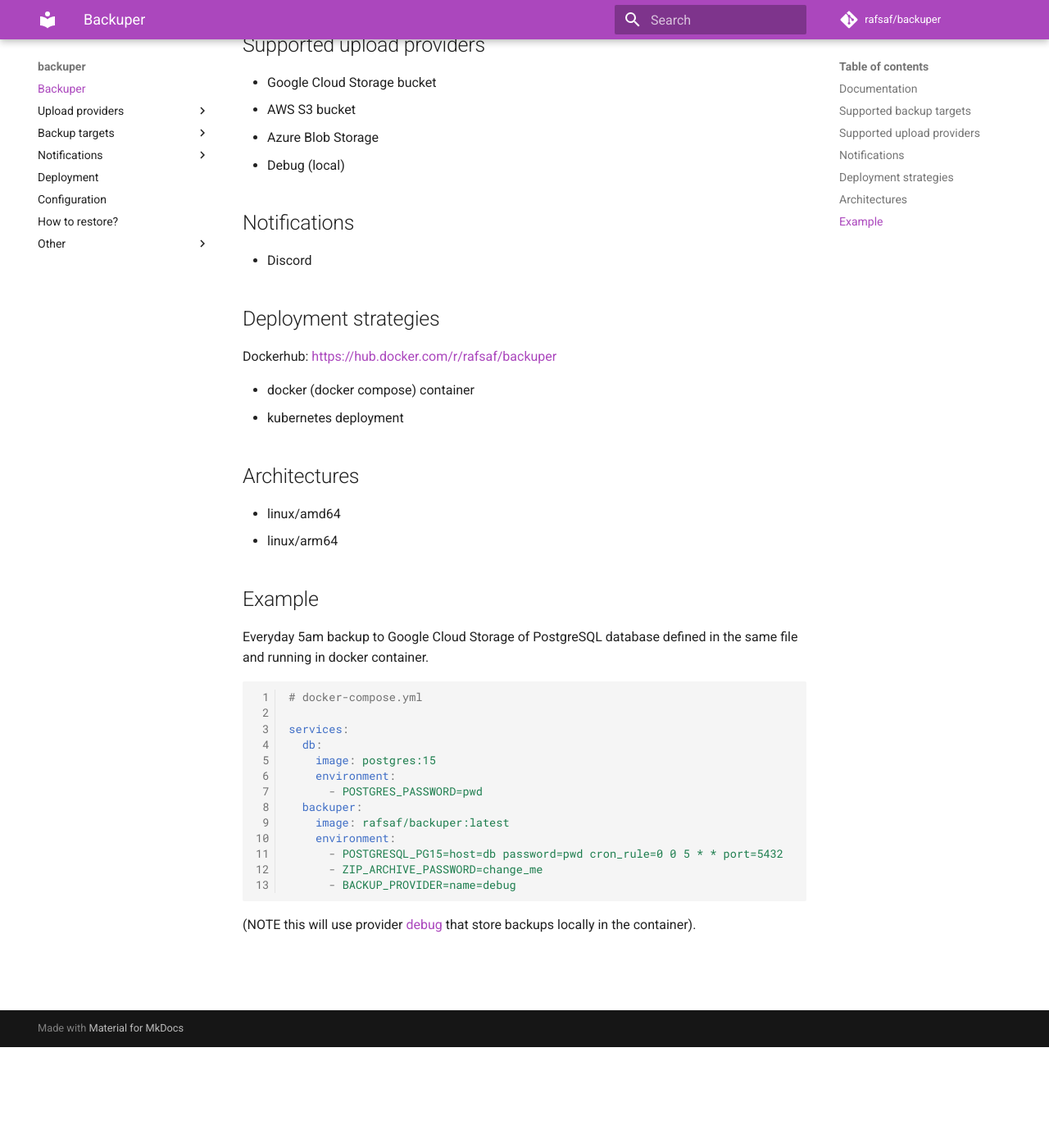
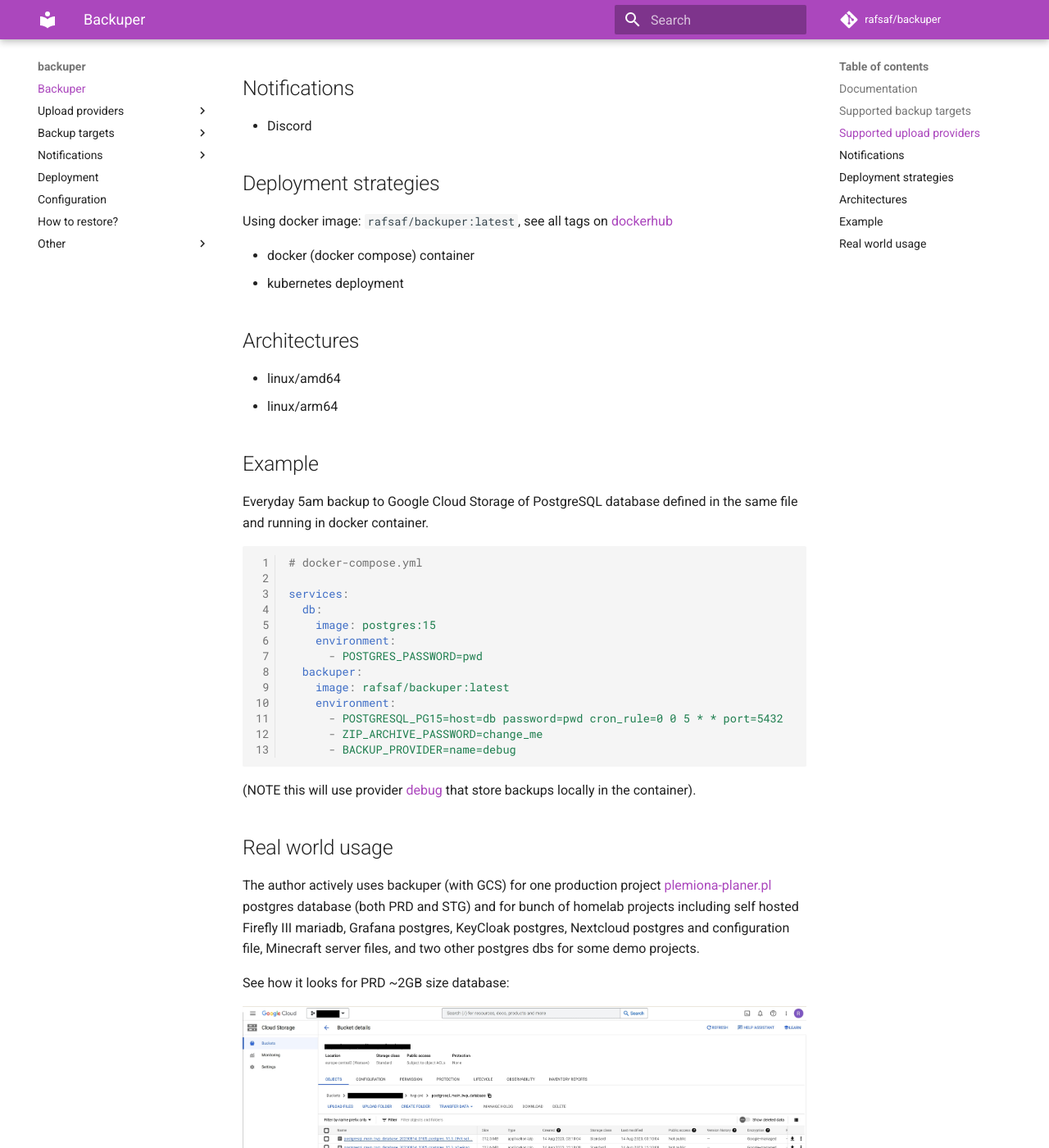
Before and after one commit to rafsaf/ogion, an MkDocs documentation site: the page built from docs/index.md, in a window 1280 px wide and 1400 px high, scrolled down 766 px. Shown: the whole window at 82% size. Built offline with MkDocs 1.6.1 and Material for MkDocs 9.7.7, drawn with Linux system fonts in a browser that asks for light colours; comment, search, counter and statistics services are not loaded; the version menu is left out; before the commit the page ends 2043 px from its top, so only the background shows below that; some of the changed text lies outside the part shown.

Commit message:
Update readme and docs index before release 4.0

```diff
--- a/docs/index.md
+++ b/docs/index.md
@@ -30,7 +26,7 @@
 
 ## Deployment strategies
 
-Dockerhub: [https://hub.docker.com/r/rafsaf/backuper](https://hub.docker.com/r/rafsaf/backuper)
+Using docker image: `rafsaf/backuper:latest`, see all tags on [dockerhub](https://hub.docker.com/r/rafsaf/backuper/tags)
 
 - docker (docker compose) container
 - kubernetes deployment
@@ -63,6 +59,14 @@
 
 (NOTE this will use provider [debug](https://backuper.rafsaf.pl/providers/debug/) that store backups locally in the container).
 
+## Real world usage
+
+The author actively uses backuper (with GCS) for one production project [plemiona-planer.pl](https://plemiona-planer.pl) postgres database (both PRD and STG) and for bunch of homelab projects including self hosted Firefly III mariadb, Grafana postgres, KeyCloak postgres, Nextcloud postgres and configuration file, Minecraft server files, and two other postgres dbs for some demo projects.
+
+See how it looks for PRD ~2GB size database:
+
+
+![](./images/backuper_gcp_example_twp-min.jpg)
 
 <br>
 <br>
--- a/pyproject.toml
+++ b/pyproject.toml
@@ -3,7 +3,7 @@
 description = "A tool for performing scheduled database backups and transferring encrypted data to secure clouds, for home labs, hobby projects, etc., in environments such as k8s, docker, vms."
 license = "GNU GPLv3"
 name = "backuper"
-version = "3.3"
+version = "4.0"
 
 [tool.poetry.dependencies]
 croniter = "^1.3.7"
```
Also changed, not shown: other parts of docs/index.md (+0 -4 lines), README.md (+9 -5 lines), docs/images/backuper_gcp_example_twp-min.jpg (added).
